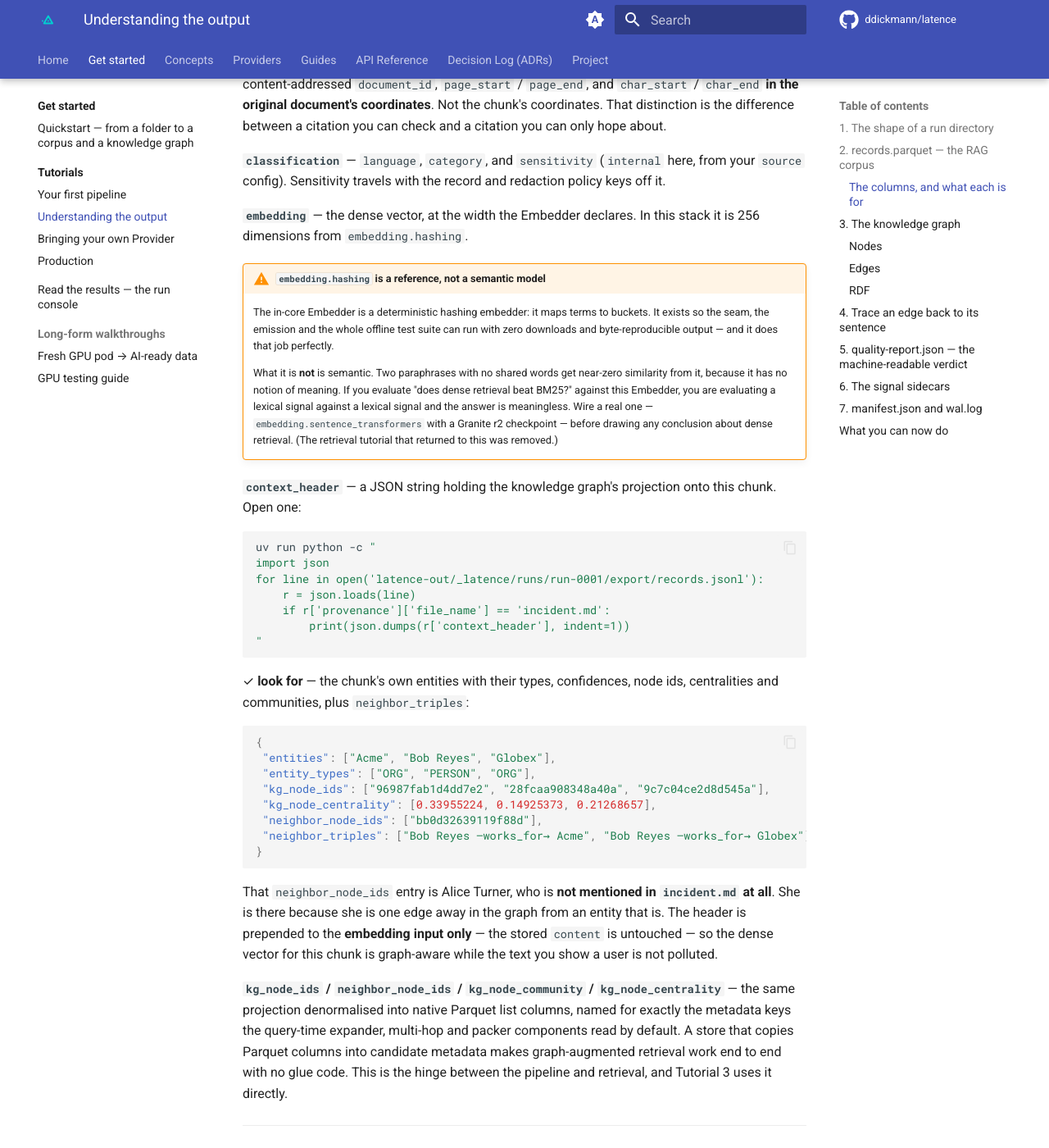
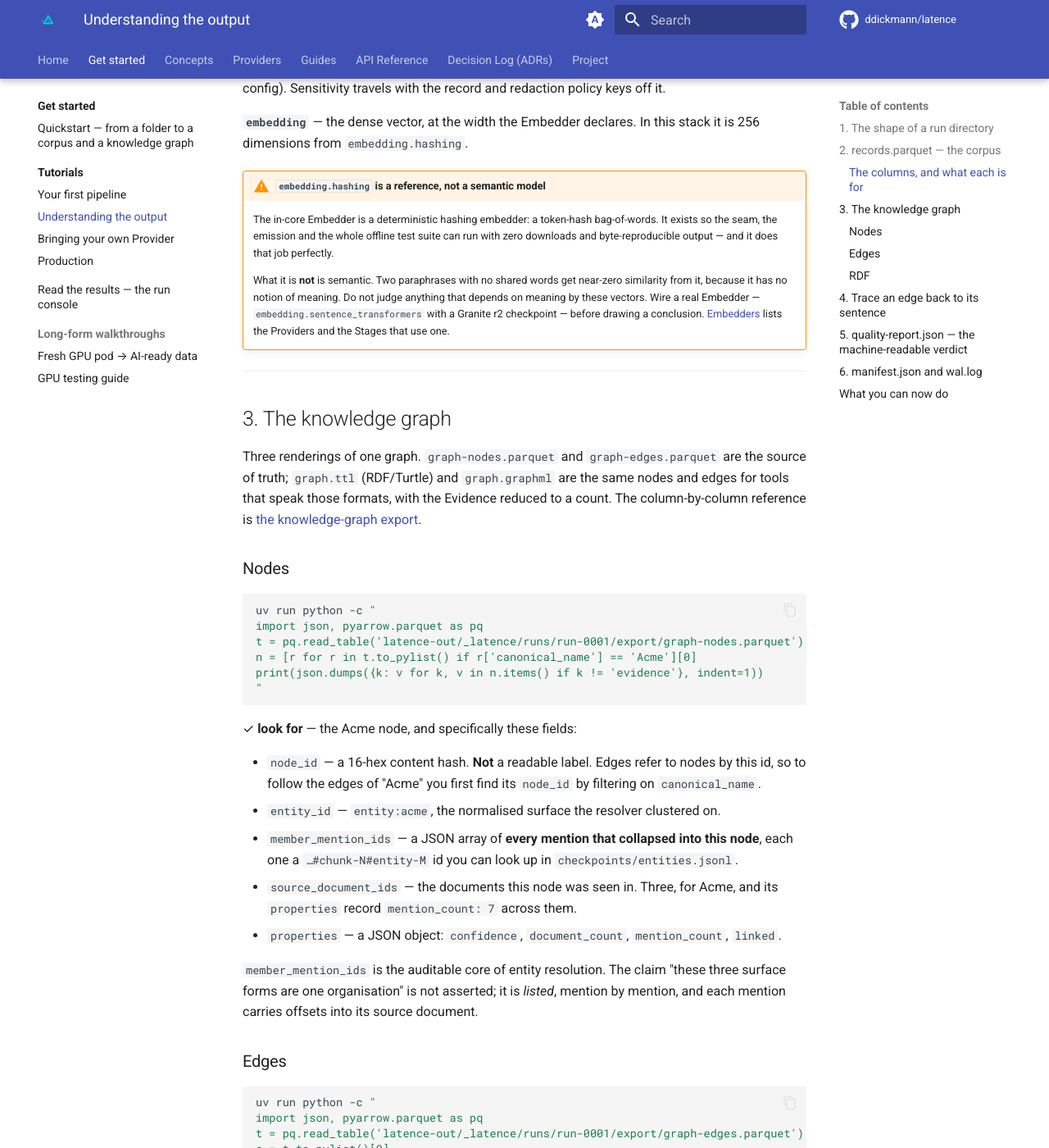
Before and after one commit to ddickmann/latence, an MkDocs documentation site: the page built from docs/tutorials/02-understanding-the-output.md, in a window 1280 px wide and 1400 px high, scrolled down 2434 px. Shown: the whole window at 82% size. Built offline with MkDocs 1.6.1 and Material for MkDocs 9.7.7, drawn with Linux system fonts in a browser that asks for light colours; comment, search, counter and statistics services are not loaded; some of the changed text lies outside the part shown.

Commit message:
Docs: tutorial 2 describes the files the pipeline writes today
The corpus table has seven columns, not twelve; the context header, the
graph columns and the signal-sidecar section described output that is no
longer produced. The Quality Report key list and the node properties are
updated from a real run. The manifest paragraph no longer says stage
defaults are filled in, and it says which values the manifest redacts.

````diff
--- a/docs/tutorials/02-understanding-the-output.md
+++ b/docs/tutorials/02-understanding-the-output.md
@@ -1,10 +1,4 @@
 # Tutorial 2 — Understanding the output
-
-!!! warning "Written before the retrieval tooling was removed"
-    This page predates [ADR-0068](../adr/0068-query-time-retrieval-tooling-is-removed-embedders-stay-only-as-a-resolution-signal.md), which removed the query-time retrieval
-    tooling together with Context Enrichment (`enrich`), graph features, hyperedges, the
-    BM25 / sparse / multi-vector export signals and the Qdrant sink. The `context_header` / `kg_node_*` columns, the *signal sidecars* section and the references to a retrieval tutorial describe output that is no longer produced.
-    The page is kept until it is rewritten.
 
 **What you will build.** Nothing new — this tutorial builds *fluency*. By the end you will know
 what every emitted artifact contains, which field to reach for, and how to take a single edge in
@@ -29,7 +23,7 @@ questions:
 
 | Path | Question it answers |
 | --- | --- |
-| `export/` | *What did I get?* The two deliverables — the RAG corpus and the knowledge graph — plus their optional signal sidecars. This is what you ship. |
+| `export/` | *What did I get?* The two deliverables — the corpus and the knowledge graph. This is what you ship. |
 | `checkpoints/<stage>.jsonl` | *What did each stage produce?* One newline-delimited JSON file per stage, and the durable input the next stage reads. |
 | `screening/` + `quarantine/` | *What was held back, and why?* The two safety checkpoints keep separate ledgers: what they inspected, and what they stopped. |
 | `quality-report.json` / `.md` | *Can I trust it?* The machine- and human-readable verdict on the run. |
@@ -42,9 +36,10 @@ other change.
 
 ---
 
-## 2. `records.parquet` — the RAG corpus
+## 2. `records.parquet` — the corpus
 
-This is the file a retrieval system consumes. Start with its schema:
+This is the corpus as a table: one row per chunk, the form a warehouse or a vector store loads.
+Start with its schema:
 
 ```bash
 uv run python -c "
@@ -63,19 +58,17 @@ classification: string
 content: string
 media_type: string
 embedding: list<element: double>
-context_header: string
-kg_node_ids: list<element: string>
-neighbor_node_ids: list<element: string>
-kg_node_community: list<element: string>
-kg_node_centrality: list<element: double>
+  child 0, element: double
 ```
 
-Four of those columns are **not** in a default export. `embedding` appears because you wired an
-`embedder` block; the last four appear because you set `context_columns: true` on a stack that has
-an `enrich` stage. Every signal column is additive: with none of them wired, the Parquet schema is
-byte-identical to the base one. Nothing is written speculatively.
+One of those columns is **not** in a default export: `embedding` appears because you wired an
+`embedder` block. Without it the Parquet file has the first six columns and nothing else. Nothing
+is written speculatively.
 
-Read one row:
+`records.jsonl` holds the same rows in the same order, and more of each: a JSONL row is the whole
+chunk record, so it also carries `pii_spans`, `masked_content`, `offset_map`, `page_slice`,
+`token_count` and `risk_markers`. The Parquet file is the flat table; the JSONL file is the
+record. Read one row:
 
 ```bash
 uv run python -c "
@@ -87,14 +80,16 @@ print(json.dumps({k: v for k, v in r.items() if k != 'embedding'}, indent=1)[:12
 
 ### The columns, and what each is for
 
-**`record_id`** — `sha256:<document hash>#chunk-<n>`. Stable, content-addressed, and the same key
-the Qdrant sink writes and the query side reads back. This is why a collection loaded by this
-framework needs no mapping configuration.
+**`record_id`** — `sha256:<document hash>#chunk-<n>`. Stable and content-addressed: the same
+document bytes always give the same ids, so a row can be joined to its checkpoints, to the
+mention ids in the graph, and to the same row in a later run.
 
 **`content`** — the chunk text **as exported**, which is the *redacted* text. This is the single
 most important thing to understand about the corpus: redaction is a chunk→chunk transform that sets
-each chunk's `masked_content`, and the Export materialises that. There is no clean copy in the
-deliverable. Look at `contract.md`'s row and you will see `IBAN [IBAN].`, not the digits.
+each chunk's `masked_content`, and the Export materialises that. There is no clean copy in
+`export/`. Look at `contract.md`'s row and you will see `IBAN [IBAN].`, not the digits. (The
+checkpoints of the stages before the export do hold the unmasked text; they are run state, not
+the deliverable.)
 
 **`provenance`** — a JSON object carrying `source_uri`, `file_name`, `file_type`, `file_size`, the
 content-addressed `document_id`, `page_start` / `page_end`, and `char_start` / `char_end` **in the
@@ -108,61 +103,24 @@ between a citation you can check and a citation you can only hope about.
 dimensions from `embedding.hashing`.
 
 !!! warning "`embedding.hashing` is a reference, not a semantic model"
-    The in-core Embedder is a deterministic hashing embedder: it maps terms to buckets. It exists so
-    the seam, the emission and the whole offline test suite can run with zero downloads and
+    The in-core Embedder is a deterministic hashing embedder: a token-hash bag-of-words. It exists
+    so the seam, the emission and the whole offline test suite can run with zero downloads and
     byte-reproducible output — and it does that job perfectly.
 
     What it is **not** is semantic. Two paraphrases with no shared words get near-zero similarity
-    from it, because it has no notion of meaning. If you evaluate "does dense retrieval beat BM25?"
-    against this Embedder, you are evaluating a lexical signal against a lexical signal and the
-    answer is meaningless. Wire a real one — `embedding.sentence_transformers` with a Granite r2
-    checkpoint — before drawing any conclusion about dense retrieval.
-    (The retrieval tutorial that returned to this was removed.)
-
-**`context_header`** — a JSON string holding the knowledge graph's projection onto this chunk. Open
-one:
-
-```bash
-uv run python -c "
-import json
-for line in open('latence-out/_latence/runs/run-0001/export/records.jsonl'):
-    r = json.loads(line)
-    if r['provenance']['file_name'] == 'incident.md':
-        print(json.dumps(r['context_header'], indent=1))
-"
-```
-
-✓ **look for** — the chunk's own entities with their types, confidences, node ids, centralities and
-communities, plus `neighbor_triples`:
-
-```json
-{
- "entities": ["Acme", "Bob Reyes", "Globex"],
- "entity_types": ["ORG", "PERSON", "ORG"],
- "kg_node_ids": ["96987fab1d4dd7e2", "28fcaa908348a40a", "9c7c04ce2d8d545a"],
- "kg_node_centrality": [0.33955224, 0.14925373, 0.21268657],
- "neighbor_node_ids": ["bb0d32639119f88d"],
- "neighbor_triples": ["Bob Reyes —works_for→ Acme", "Bob Reyes —works_for→ Globex"]
-}
-```
-
-That `neighbor_node_ids` entry is Alice Turner, who is **not mentioned in `incident.md` at all**.
-She is there because she is one edge away in the graph from an entity that is. The header is
-prepended to the **embedding input only** — the stored `content` is untouched — so the dense vector
-for this chunk is graph-aware while the text you show a user is not polluted.
-
-**`kg_node_ids` / `neighbor_node_ids` / `kg_node_community` / `kg_node_centrality`** — the same
-projection denormalised into native Parquet list columns, named for exactly the metadata keys the
-query-time expander, multi-hop and packer components read by default. A store that copies Parquet
-columns into candidate metadata makes graph-augmented retrieval work end to end with no glue code.
-This is the hinge between the pipeline and retrieval, and Tutorial 3 uses it directly.
+    from it, because it has no notion of meaning. Do not judge anything that depends on meaning by
+    these vectors. Wire a real Embedder — `embedding.sentence_transformers` with a Granite r2
+    checkpoint — before drawing a conclusion. [Embedders](../embedders.md) lists the Providers and
+    the Stages that use one.
 
 ---
 
 ## 3. The knowledge graph
 
 Three renderings of one graph. `graph-nodes.parquet` and `graph-edges.parquet` are the source of
-truth; `graph.ttl` (RDF/Turtle) and `graph.graphml` are the same content for tools that speak them.
+truth; `graph.ttl` (RDF/Turtle) and `graph.graphml` are the same nodes and edges for tools that
+speak those formats, with the Evidence reduced to a count. The column-by-column reference is
+[the knowledge-graph export](../anatomy/04-knowledge-graph-export.md).
 
 ### Nodes
 
@@ -177,15 +135,14 @@ print(json.dumps({k: v for k, v in n.items() if k != 'evidence'}, indent=1))
 
 ✓ **look for** — the Acme node, and specifically these fields:
 
-* `node_id` — a 16-hex content hash. **Not** a readable label. You cannot seed a graph traversal
-  with the string `"Acme"`; you resolve the label to its `node_id`(s) via `canonical_name` first.
-  This is the single most common first-run mistake with the retrieval side.
+* `node_id` — a 16-hex content hash. **Not** a readable label. Edges refer to nodes by this id, so
+  to follow the edges of "Acme" you first find its `node_id` by filtering on `canonical_name`.
 * `entity_id` — `entity:acme`, the normalised surface the resolver clustered on.
 * `member_mention_ids` — a JSON array of **every mention that collapsed into this node**, each one a
   `…#chunk-N#entity-M` id you can look up in `checkpoints/entities.jsonl`.
 * `source_document_ids` — the documents this node was seen in. Three, for Acme, and its
   `properties` record `mention_count: 7` across them.
-* `properties` — `centrality`, `community`, `document_count`, `mention_count`, `linked`.
+* `properties` — a JSON object: `confidence`, `document_count`, `mention_count`, `linked`.
 
 `member_mention_ids` is the auditable core of entity resolution. The claim "these three surface
 forms are one organisation" is not asserted; it is *listed*, mention by mention, and each mention
@@ -300,14 +258,15 @@ print(sorted(r.keys()))
 ✓ **look for** — the top-level blocks:
 
 ```
-['chunk', 'completeness', 'conformance', 'context_enrichment', 'contracts_complete',
- 'delta', 'disambiguation', 'document_count', 'drift', 'entities', 'goldset', 'graph',
- 'parse', 'pipeline_name', 'profiling', 'redaction', 'relations', 'run_id',
- 'schema_version', 'screening', 'stages', 'total_duration_seconds', 'type_consolidation']
+['chunk', 'completeness', 'conformance', 'contracts_complete', 'delta', 'disambiguation',
+ 'document_count', 'drift', 'entities', 'goldset', 'graph', 'parse', 'pipeline_name',
+ 'profiling', 'redaction', 'relations', 'run_id', 'schema_version', 'screening', 'stages',
+ 'total_duration_seconds', 'type_consolidation']
 ```
 
-`delta` and `goldset` are `null` for a plain run — the first is filled by
-[`latence delta`](05-production.md), the second by a gold-set evaluation.
+Four of them are `null` for this run. `delta` is filled by [`latence delta`](05-production.md),
+`goldset` by a gold-set evaluation, `conformance` when a conformance roll-up is folded in, and
+`type_consolidation` when the stack has a type-consolidation stage, which this one does not.
 
 The blocks worth knowing:
 
@@ -340,40 +299,7 @@ resolved exactly.
 
 ---
 
-## 6. The signal sidecars
-
-**`bm25-stats.json`** — the corpus term statistics a store loads to drive **its own** first-stage
-BM25 search. The framework emits the artifact; it does not run the search
-([ADR-0048](../adr/0048-retrieval-tooling-is-strictly-stateless.md)).
-
-```bash
-uv run python -c "
-import json
-d = json.load(open('latence-out/_latence/runs/run-0001/export/bm25-stats.json'))
-print({k: v for k, v in d.items() if k != 'terms'})
-print('terms:', len(d['terms']), d['terms'][:3])
-"
-```
-
-✓ **look for**
-
-```
-{'artifact': 'latence.bm25.termstats', 'avgdl': 28.0, 'doc_count': 4,
- 'tokenizer': 'tokenizer.regex', 'total_tokens': 112, 'version': 1}
-terms: 76 [{'df': 1, 'idf': 1.2039728, 'term': '07'}, ...]
-```
-
-The `tokenizer` field is the point: BM25's statistics are a pure function of how text is split into
-terms, so the tokenisation is a **Capability seam** and the artifact records which Provider produced
-it. The statistics are computed over the *stored redacted* text, so the lexical index can never
-re-leak the PII the corpus removed.
-
-**`bm25-postings.parquet`** — per-record forward postings: `record_id`, `doc_len`, and parallel
-`terms` / `term_frequencies` arrays, with terms strictly ascending so two runs agree byte for byte.
-
----
-
-## 7. `manifest.json` and `wal.log`
+## 6. `manifest.json` and `wal.log`
 
 ```bash
 uv run python -c "
@@ -392,9 +318,20 @@ print([s['name'] + ':' + s['provider'] for s in m['pipeline']['stages']][:4])
 ```
 
 `manifest.json` holds the pipeline **as executed** — every stage with its capability, provider,
-`depends_on` and the complete config it ran with, defaults filled in. If you ever need to answer
-"what exactly produced this export", this file is the answer, and it sits next to the export rather
-than in a wiki.
+`depends_on` and its config as you wrote it, plus the pipeline-level settings with their defaults
+filled in (`extract_on`, `schema_version` and the rest). If you ever need to answer "what exactly
+produced this export", this file is the answer, and it sits next to the export rather than in a
+wiki.
+
+One thing to know when you read it: values under keys that look like credentials are written as
+`***REDACTED***`, so a key or a token never lands in the manifest. The match is on the key's
+name, and `token` is one of the patterns, so this stack's chunk budget is redacted too:
+
+```
+{'max_tokens': '***REDACTED***', 'min_tokens': '***REDACTED***', 'overlap_tokens': '***REDACTED***'}
+```
+
+The stack file itself is the record of those three values.
 
 ```bash
 head -3 latence-out/_latence/runs/run-0001/wal.log
@@ -418,7 +355,7 @@ new one, never a torn write. [Tutorial 5](05-production.md) uses this.
 ## What you can now do
 
 Point at any number the pipeline produced and name the file it came from. Take an edge and produce
-its sentence. Tell a signal column from a base one. Tell an honest gap (`skipped`, `UNVERIFIED`)
-from a claim.
+its sentence. Tell the opt-in column from the base ones. Tell an honest gap (`skipped`,
+`UNVERIFIED`) from a claim.
 
 **Next:** [Bringing your own Provider](04-bringing-your-own-provider.md).
````
Also changed, not shown: other parts of docs/tutorials/02-understanding-the-output.md (+2 -1 lines).
